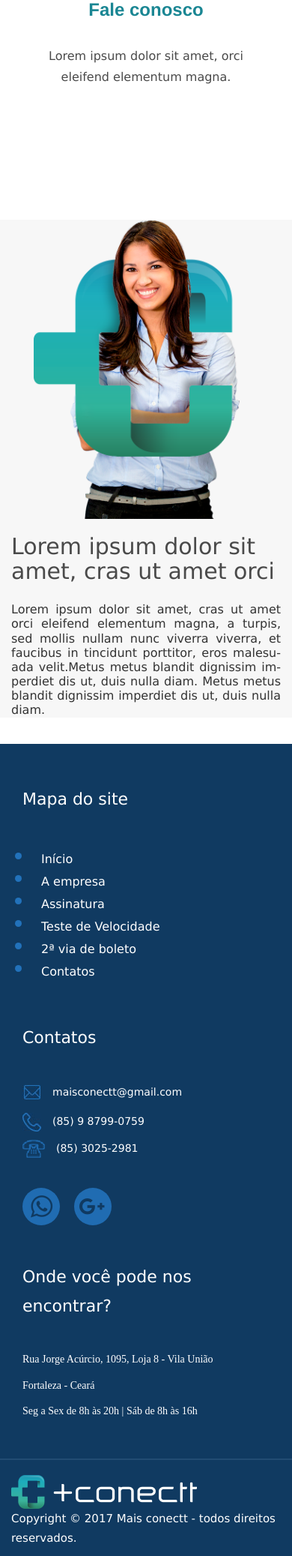
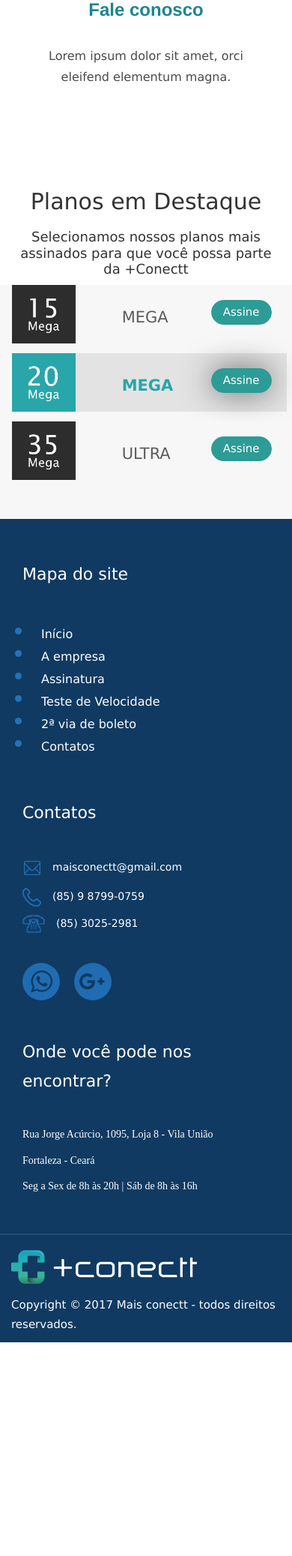
Before and after one commit to ITEVA/maisConectt, a PHP site: page / in a window 390 px wide. Shown: the part 2462-4537 px from the top of the page at 75% size. After the commit the page ends 4252 px from the top, so only its background shows below. Run offline with PHP 8.4, Linux system fonts and the light colour scheme; some libraries are stand-ins or nearby versions; some web fonts are replaced.

Commit message:
Ajustes requisitados - Final

```diff
--- a/Css/aempresa.css
+++ b/Css/aempresa.css
@@ -126,6 +126,7 @@ div.conteudo > .box > a#botao{
     }
 }
 
+
 @media all and (max-width: 360px){
     div.conteudo > .box > a#botao{
         font-size: 16px;
--- a/Css/agency.css
+++ b/Css/agency.css
@@ -8,9 +8,14 @@ div.textoBanner{
   z-index: 99999;
   left: 20%;
 }
+
 header .intro-text {
   padding-top: 250px;
   padding-bottom: 360px;
+}
+
+.carousel-control {
+  width: 4%;
 }
 
 .intro-text > .intro-lead-in > h1{
@@ -798,6 +803,12 @@ div.boxCinza > .col-lg-7 > p {
   }
 }
 
+@media all and (max-width: 408px){
+  div.taxa > i.fa {
+    font-size: 16px;
+  }
+}
+
 @media all and (max-width: 370px){
   div.boxCinza > .col-lg-5 > img{
     width: 100%;
@@ -807,14 +818,6 @@ div.boxCinza > .col-lg-7 > p {
 @media all and (max-width: 400px){
   div.taxa {
     display: none;
-  }
-
-  div.preco {
-    margin-right: 45px;
-  }
-
-  div.banda {
-    margin-right: 100px;
   }
 
   .intro-text > .intro-lead-in > h1 {
--- a/Css/assinatura.css
+++ b/Css/assinatura.css
@@ -834,6 +834,16 @@ input.espacado{
     }
 }
 
+@media all and (max-width: 400px){
+    div.banda {
+        margin-right: 25%;
+    }
+
+    div.preco {
+        margin-right: 14%;
+    }
+}
+
 @media all and (max-width: 380px){
     div.preco > p {
         font-size: 18px;
@@ -841,14 +851,6 @@ input.espacado{
 
     div.preco > p > sup {
         font-size: 11px;
-    }
-
-    div.banda {
-        margin-right: 35px;
-    }
-
-    div.preco {
-        margin-right: 6px;
     }
 
     .btn-xl {
@@ -870,17 +872,13 @@ input.espacado{
     }
 
     div.banda {
-        margin-right: 30px;
+        margin-right: 25%;
     }
 }
 
 @media all and (max-width: 334px){
     div.banda > img {
         width: 75px;
-    }
-
-    div.banda {
-        margin-right: 28px;
     }
 
     div.preco > p {
@@ -901,7 +899,11 @@ input.espacado{
         font-size: 15px;
     }
 
+    div.banda {
+        margin-right: 21%;
+    }
+
     div.preco {
-        margin-right: 0;
+        margin-right: 17%;
     }
 }
--- /dev/null
+++ b/Css/home.css
@@ -0,0 +1,243 @@
+.btnPla {
+    padding: 15px 85px 15px 85px;
+}
+
+div.pDestaque{
+    text-align: center;
+    width: 615px;
+    display: block;
+    position: relative;
+    margin: 0 auto;
+}
+
+p#pTitle{
+    font-size: 35px;
+}
+
+p#pPlano{
+    font-size: 25px;
+    line-height: 1.2;
+}
+
+div.acessoHome {
+    padding-bottom: 110px;
+}
+
+@media all and (max-width: 1500px){
+    div.preHome {
+        margin-right: 10px;
+    }
+
+    div.taxa {
+        margin-right: 60px;
+    }
+
+    .btnPla {
+        padding: 15px 70px 15px 70px;
+    }
+
+    div.taxaHome > nobr > p {
+        font-size: 27px;
+    }
+}
+
+@media all and (max-width: 1460px){
+    div.taxa {
+        margin-right: 56px;
+    }
+}
+
+@media all and (max-width: 1403px){
+    div.preHome {
+        margin-right: 5px;
+    }
+}
+
+@media all and (max-width: 1330px){
+    div.preHome {
+        margin-right: 0px;
+    }
+
+    div.conteudo > .boxHome {
+        margin-left: 4%;
+        width: 94.333333%;
+    }
+}
+
+@media all and (max-width: 1200px){
+    div.acessoHome {
+        padding-bottom: 960px;
+    }
+}
+
+@media all and (max-width: 1053px){
+    div.taxa {
+        margin-right: 65px;
+    }
+
+    div.preHome {
+        margin-right: -20px;
+    }
+
+    .btnPla {
+        padding: 15px 50px 15px 50px;
+    }
+
+    div.taxaHome > nobr > p {
+        font-size: 23px;
+    }
+
+    div.taxaHome {
+        padding-top: 55px;
+    }
+
+    div.preHome > p {
+        font-size: 40px;
+    }
+}
+
+@media all and (max-width: 930px){
+    div.taxaHome {
+        padding-top: 37px;
+    }
+}
+
+@media all and (max-width: 830px){
+    div.taxaHome {
+        padding-top: 42px;
+    }
+
+    div.taxaHome > nobr > p {
+        font-size: 20px;
+    }
+
+    div.preHome > p {
+        font-size: 30px;
+    }
+
+    .btnPla {
+        padding: 15px 40px 15px 40px;
+    }
+}
+
+@media all and (max-width: 767px){
+    div.acessoHome {
+        padding-bottom: 30px;
+    }
+
+    div.pDestaque {
+        width: 85%;
+    }
+
+    div.taxaHome {
+        margin-right: 85px;
+    }
+
+    div.preHome {
+        margin-right: 0px;
+    }
+
+    div.taxaHome {
+        padding-top: 35px;
+    }
+}
+
+@media all and (max-width: 725px){
+    div.preHome {
+        margin-right: -10px;
+    }
+
+    div.preHome > p {
+        font-size: 26px;
+    }
+}
+
+@media all and (max-width: 700px){
+    div.banda {
+        margin-right: 30px;
+    }
+
+    div.taxaHome > nobr > p {
+        font-size: 18px;
+    }
+
+    div.taxaHome {
+        margin-right: 70px;
+    }
+}
+
+@media all and (max-width: 672px){
+    div.preHome {
+        margin-right: 30px;
+    }
+
+    div.taxaHome {
+        margin-right: 30px;
+    }
+
+    .btnPla {
+        font-size: 17px;
+        padding: 10px 30px 10px 30px;
+    }
+}
+
+@media all and (max-width: 600px){
+    div.taxaHome {
+        padding-top: 15px;
+        margin-right: 15px;
+    }
+}
+
+@media all and (max-width: 520px){
+    p#pPlano {
+        font-size: 18px;
+    }
+
+    p#pTitle {
+        font-size: 30px;
+    }
+
+    div.pDestaque {
+        width: 100%;
+    }
+}
+
+@media all and (max-width: 500px){
+    div.preHome {
+        margin-right: 24px;
+    }
+
+    div.preHome > p {
+        font-size: 24px;
+    }
+
+    div.taxa > i.fa > p {
+        font-size: 13px;
+    }
+}
+
+@media all and (max-width: 462px){
+    div.preHome {
+        margin-right: 17px;
+    }
+
+    div.preHome > p {
+        font-size: 21px;
+    }
+}
+
+@media all and (max-width: 430px){
+    div.preHome {
+        margin-right: 10px;
+    }
+}
+
+@media all and (max-width: 400px){
+    div.banda {
+        margin-right: 25%;
+    }
+
+    div.preHome {
+        margin-right: 15%;
+    }
+}
--- a/Emails/contrato.php
+++ b/Emails/contrato.php
@@ -36,7 +36,7 @@ $mensagem = "<body>
                 </div>
             </body>";
 
-$anexo = '../curioPlanos.pdf';
+$anexo = '../planosMaisConectt.pdf';
 
 $result = sendMail('Planos - Mais Conectt', $mensagem, $_POST['email'], $_POST['nome'], NULL, NULL, $anexo, '../Images/logoEmail.png');
 if ($result == 1) {
--- a/Pages/contato.php
+++ b/Pages/contato.php
@@ -49,7 +49,9 @@
         </div>
     </div>
 
-    <div class="col-lg-12 mapa">
+
+    <div id="infoMapa" class="infoMapa"><p>Clique no mapa para movimentá-lo</p></div>
+    <div id="mapa" class="col-lg-12 mapa">
         <iframe class="iframeMapa" src="https://www.google.com/maps/embed?pb=!1m18!1m12!1m3!1d1990.5923568593068!2d-38.53418929942113!3d-3.7699495997575743!2m3!1f0!2f0!3f0!3m2!1i1024!2i768!4f13.1!3m3!1m2!1s0x7c74ed3e830a4bd%3A0x1612b20e3f48c64c!2sMais+Conectt!5e0!3m2!1spt-BR!2sbr!4v1493317534186" frameborder="0" style="border:0" allowfullscreen></iframe>
     </div>
 </div>
--- a/Pages/home.php
+++ b/Pages/home.php
@@ -44,7 +44,7 @@
                 <img class="imgBanner1" src="Images/banner2.jpg" alt="Chania">
             </div>
         </div>
-        <!-- Left and right controls
+        <!-- Left and right controls-->
         <a class="left carousel-control" href="#myCarousel" data-slide="prev">
             <span class="glyphicon glyphicon-chevron-left"></span>
             <span class="sr-only">Previous</span>
@@ -53,7 +53,7 @@
             <span class="glyphicon glyphicon-chevron-right"></span>
             <span class="sr-only">Next</span>
         </a>
-    </div>-->
+    </div>
 
     <a class="page-scroll ancora seta" href="#conteudo"><img class="down" src="Images/arrowDown.png" alt=""></a>
 </header>
@@ -61,7 +61,7 @@
 
 <div class="separatriz"></div>
 
-<div class="col-lg-12 acessoRapido">
+<div class="col-lg-12 acessoRapido acessoHome">
     <h1 class="title">Acesso rápido</h1>
 
     <div class="col-lg-3 col-md-6 col-sm-6">
@@ -109,19 +109,112 @@
     </div>
 </div>
 
-<div class="col-lg-12 boxCinza">
-    <div class="col-lg-5 col-sm-5">
-        <img src="Images/mulherC.png" alt="">
-    </div>
 
-    <div class="col-lg-7 col-sm-7">
-        <h1>Lorem ipsum dolor sit amet,
-            cras ut amet orci</h1>
-
-        <p>Lorem ipsum dolor sit amet, cras ut amet orci eleifend elementum magna,
-            a turpis, sed mollis nullam nunc viverra viverra, et faucibus in
-            tinci&shy;dunt porttitor, eros malesuada velit.Metus metus blandit dignissim
-            imperdiet dis ut, duis nulla diam.  Metus metus blandit dignissim imperdiet
-            dis ut, duis nulla diam. </p>
+<div style="background-color: #ffffff" class="col-lg-12">
+    <div class="pDestaque">
+        <p id="pTitle">Planos em Destaque</p>
+        <p id="pPlano">Selecionamos nossos planos mais assinados para que você possa parte da +Conectt</p>
     </div>
 </div>
+
+<div style="background-color: #F7F7F7" class="col-lg-12 conteudo">
+    <div class="col-lg-10 box boxHome">
+        <div class="col-lg-12 plano">
+            <div class="col-lg-2 col-md-2 col-sm-2 col-xs-2 banda">
+                <img src="Images/15mega.JPG" alt="">
+            </div>
+
+            <div class="col-lg-3 col-md-3 col-sm-3 col-xs-2 preco preHome">
+                <p>MEGA</p>
+            </div>
+
+            <div class="col-lg-3 col-md-3 col-sm-3 col-xs-3 taxa taxaHome">
+                <i class="fa fa-download" title="Download">&nbsp;<p>15360Kbps</p></i><nobr><p>Download: 15360Kbps</p></nobr>
+                <i class="fa fa-upload" title="Upload">&nbsp;<p>1536Kbps</p></i><nobr><p>Upload: 1536Kbps</p></nobr>
+            </div>
+
+            <div class="col-lg-3 col-md-3 col-sm-3 col-xs-3 assinar">
+                <p><a plano = "15" data-toggle="modal" data-target="#contrato" class="page-scroll btn btn-xl btnPla">Assine</a></p>
+            </div>
+        </div>
+
+        <div class="col-lg-12 plano destaque">
+            <div class="col-lg-2 col-md-2 col-sm-2 col-xs-2 banda">
+                <img src="Images/20mega.JPG" alt="">
+            </div>
+
+            <div class="col-lg-3 col-md-3 col-sm-3 col-xs-2 preco preHome">
+                <p class="ppDestaque">MEGA</p>
+            </div>
+
+            <div class="col-lg-3 col-md-3 col-sm-3 col-xs-3 taxa taxaHome">
+                <i style="font-weight: bold;" class="fa fa-download" title="Download">&nbsp;<p style="font-weight: bold;">20480Kbps</p></i><nobr><p style="font-weight: bold;">Download: 20480Kbps</p></nobr>
+                <i style="font-weight: bold;" class="fa fa-upload" title="Upload">&nbsp;<p style="font-weight: bold;">2048Kbps</p></i><nobr><p style="font-weight: bold;">Upload: 2048Kbps</p></nobr>
+            </div>
+
+            <div class="col-lg-3 col-md-3 col-sm-3 col-xs-3 assinar">
+                <p><a plano = "20" data-toggle="modal" data-target="#contrato" class="page-scroll btn btn-xl aDestaque btnPla">Assine</a></p>
+            </div>
+        </div>
+
+        <div class="col-lg-12 plano">
+            <div class="col-lg-2 col-md-2 col-sm-2 col-xs-2 banda">
+                <img src="Images/35mega.JPG" alt="">
+            </div>
+
+            <div class="col-lg-3 col-md-3 col-sm-3 col-xs-2 preco preHome">
+                <p>ULTRA</p>
+            </div>
+
+            <div class="col-lg-3 col-md-3 col-sm-3 col-xs-3 taxa taxaHome">
+                <i class="fa fa-download" title="Download">&nbsp;<p>35840Kbps</p></i><nobr><p>Download: 35840Kbps</p></nobr>
+                <i class="fa fa-upload" title="Upload">&nbsp;<p>3584Kbps</p></i><nobr><p>Upload: 3584Kbps</p></nobr>
+            </div>
+
+            <div class="col-lg-3 col-md-3 col-sm-3 col-xs-3 assinar">
+                <p><a plano = "35" data-toggle="modal" data-target="#contrato" class="page-scroll btn btn-xl btnPla">Assine</a></p>
+            </div>
+        </div>
+    </div>
+</div>
+
+<!----------------------------- INICIO MODAL ------------------------------>
+
+<div class="modal fade" id="contrato" tabindex="-1" role="dialog" aria-labelledby="myModalLabel">
+    <div class="modal-dialog" role="document">
+        <div class="modal-content">
+            <div class="modal-header">
+                <button type="button" class="close" data-dismiss="modal" aria-label="Close"><span
+                            aria-hidden="true">&times;</span></button>
+                <h4 class="modal-title" id="myModalLabel">Forneça seus dados para receber um orçamento</h4>
+            </div>
+            <form id="formContrato" method="post">
+                <input id="plano" type="hidden" value="">
+                <div class="modal-body">
+                    <div class="row">
+                        <p style="margin-left: 12px;"><span style="color: red">*</span> Campos Obrigatórios</>
+                        <div class="col-lg-6">
+                            <input id="nome" class="form-control campos" name="nome"  type="text" placeholder="Nome *" onkeypress="return letras()" required>
+                            <input id="celular" class="form-control campos" name="celular" type="tel" placeholder="Celular *" required data-mask="(00) 00000-0000" data-mask-selectonfocus="true">
+                            <input id="endereco" class="form-control campos" name="endereco" type="text" placeholder="Endereço *" required>
+                        </div>
+
+                        <div class="col-lg-6">
+                            <input id="email" class="form-control campos" name="email" type="email" placeholder="E-mail *" required>
+                            <input id="telefone" class="form-control campos" name="telefone" type="tel" placeholder="Telefone" data-mask="(00) 0000-0000" data-mask-selectonfocus="true">
+                            <input id="numero" class="form-control campos" name="numero" type="text" placeholder="Número*" onkeypress="return numeros()" required>
+                        </div>
+                    </div>
+                </div>
+                <div class="modal-footer">
+                    <input type="submit" class="btn btn-primary botao" id="enviar" value="Enviar" name="enviar"/>
+                    <input type="reset" class="btn btn-primary botao espacado" id="limpar" value="Limpar"/>
+                </div>
+            </form>
+        </div>
+    </div>
+</div>
+
+<script type="text/javascript" src="JS/contrato.js"></script>
+<script type="text/javascript" src="JS/jquery.mask.min.js"></script>
+<!----------------------------- FIM MODAL ------------------------------>
--- a/Pages/planos.php
+++ b/Pages/planos.php
@@ -45,8 +45,7 @@
             </div>
 
             <div class="col-lg-3 col-md-3 col-sm-3 col-xs-3 assinar">
-                <p><a plano = "10
-" data-toggle="modal" data-target="#contrato" class="page-scroll btn btn-xl">Assine</a></p>
+                <p><a plano = "10" data-toggle="modal" data-target="#contrato" class="page-scroll btn btn-xl">Assine</a></p>
             </div>
         </div>
 
--- a/Pages/rodape.php
+++ b/Pages/rodape.php
@@ -44,7 +44,7 @@
             <img src="Images/logoRodape.png" alt="">
         </div>
 
-        <div class="col-lg-7 col-md-7 col-sm-7">
+        <div style="padding-top: 15px" class="col-lg-7 col-md-7 col-sm-7">
             <?php
                 date_default_timezone_set('America/Fortaleza');
             ?>
--- a/Pages/topo.php
+++ b/Pages/topo.php
@@ -38,10 +38,10 @@
 
         <link rel="stylesheet" href="Css/topo.css">
         <link rel="stylesheet" href="Css/style.css">
-        <link rel="stylesheet" href="Css/home.css">
         <link rel="stylesheet" href="Css/assinatura.css">
         <link rel="stylesheet" href="Css/agency.css">
         <link rel="stylesheet" href="Css/toastr.min.css">
+        <link rel="stylesheet" href="Css/home.css">
         <!-- Latest compiled and minified JavaScript -->
         <?php echo (file_exists("Css/{$url[0]}.css")) ? "<link rel=\"stylesheet\" href=\"Css/{$url[0]}.css\">" : ""; ?>
 
```
Also changed, not shown: Css/contato.css (+19 -0 lines), JS/contato.js (+13 -0 lines), Images/c.png (added), Images/c_2.png (added), 5 other files.
